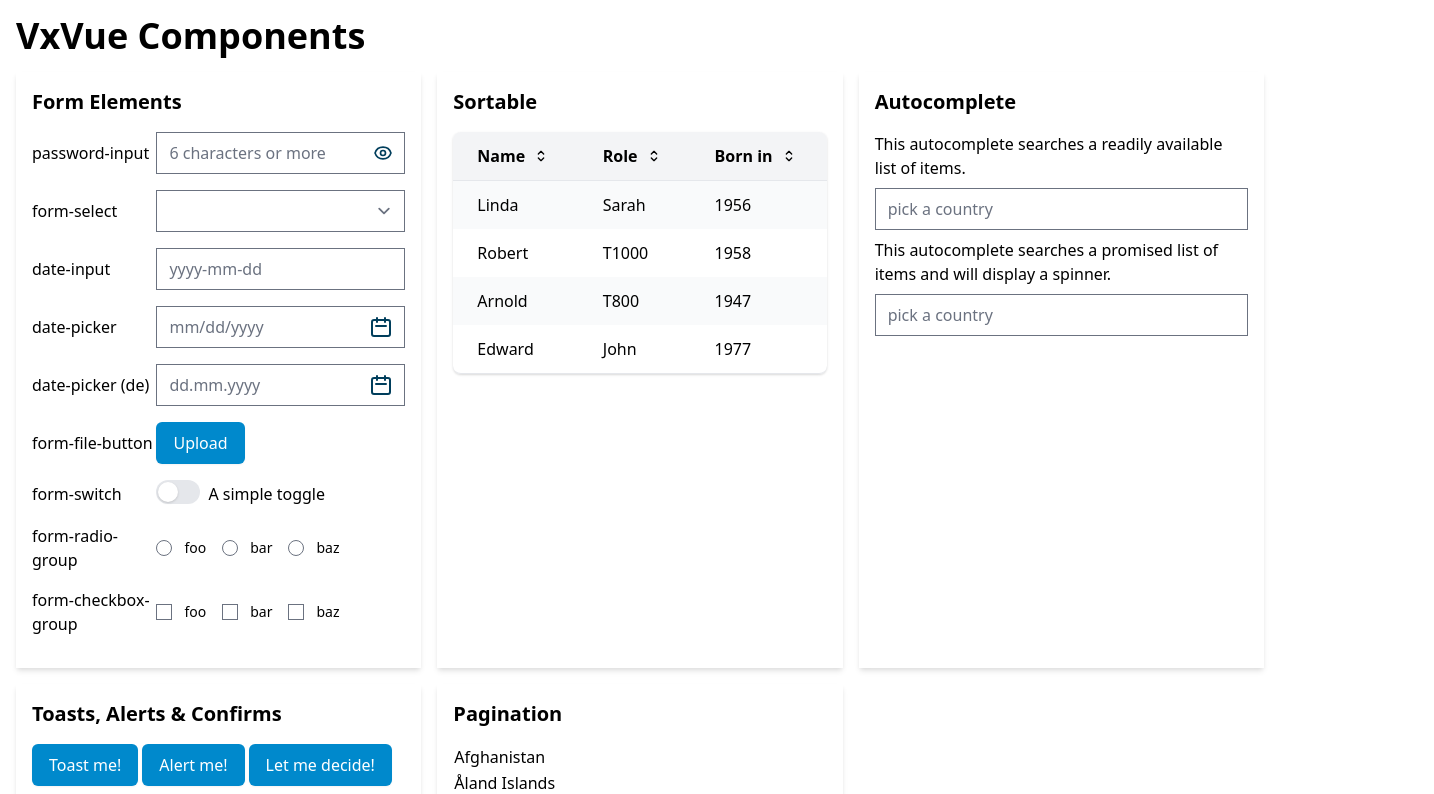
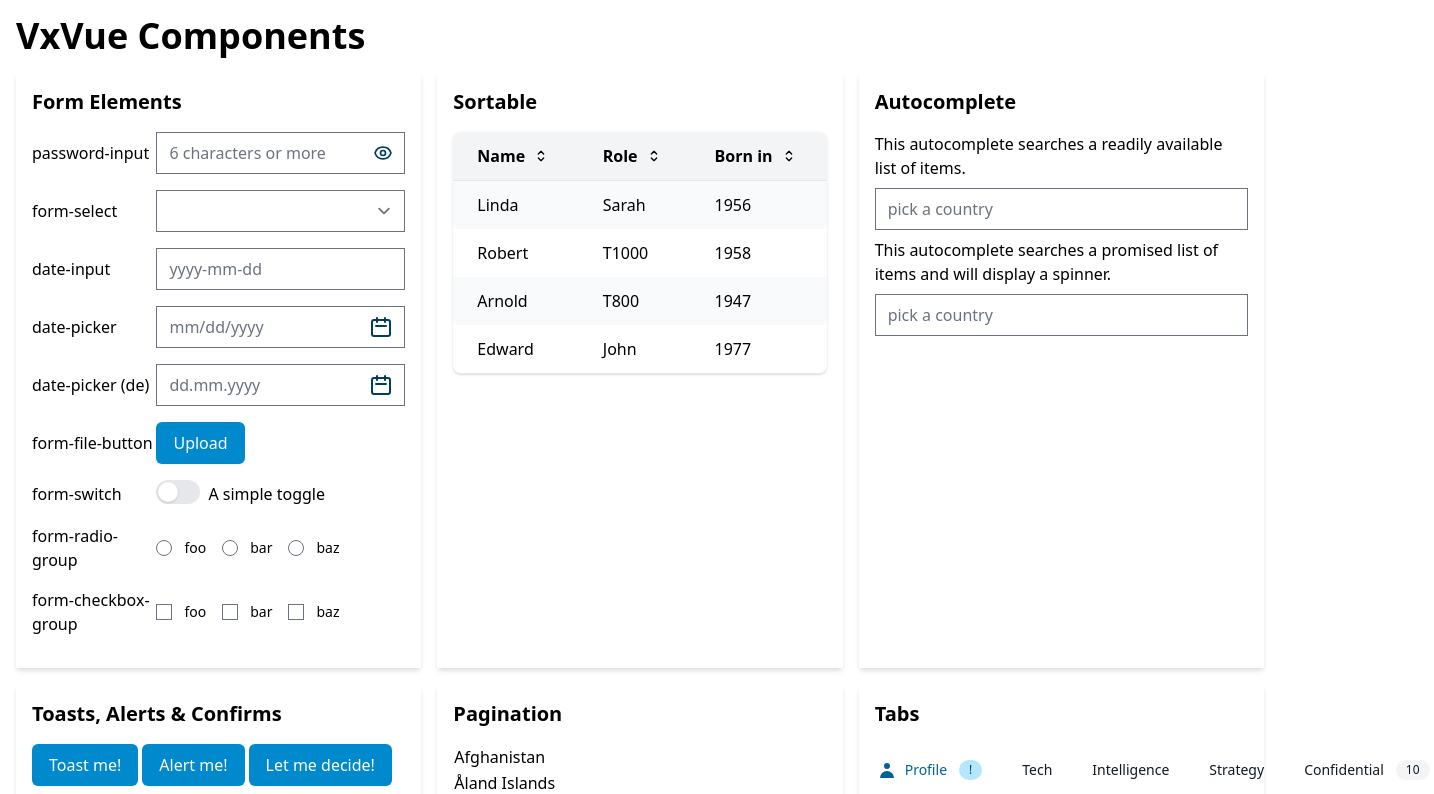
Before and after one commit to Vectrex/vxVue, a Vue app: page / in a window 1280 px wide. Shown: the top 794 px of the page, 1434 px wide, since content can reach past the window. Built offline with nearby package versions, Linux system fonts and the light colour scheme.

Commit message:
Added a tabs component (changed name from tab.vue to tabs.vue)

```diff
--- a/src/App.vue
+++ b/src/App.vue
@@ -12,6 +12,7 @@
   import Alert from './components/alert.vue';
   import MessageToast from './components/message-toast.vue';
   import Pagination from './components/pagination.vue';
+  import Tabs from './components/tabs.vue';
 </script>
 
 <script>
@@ -48,7 +49,17 @@
           active: false,
           title: 'You got toasted!'
         },
-        alert: {}
+        alert: {},
+        tabs: {
+          items: [
+            { name: 'Profile', badge: '!', icon: '<svg xmlns="http://www.w3.org/2000/svg" class="h-5 w-5" viewBox="0 0 20 20" fill="currentColor"><path fill-rule="evenodd" d="M10 9a3 3 0 100-6 3 3 0 000 6zm-7 9a7 7 0 1114 0H3z" clip-rule="evenodd" /></svg>' },
+            { name: 'Tech' },
+            { name: 'Intelligence', disabled: true },
+            { name: 'Strategy' },
+            { name: 'Confidential', disabled: true, badge: '10' }
+          ],
+          activeIndex: 0
+        }
       }
     },
     computed: {
@@ -230,6 +241,11 @@
         />
       </div>
     </div>
+
+    <div class="p-4 shadow-md">
+      <h2 class="text-xl font-bold mb-4">Tabs</h2>
+      <tabs :items="tabs.items" v-model:active-index="tabs.activeIndex" />
+    </div>
   </div>
 
   <alert ref="alert" :buttons="alert.buttons">
--- a/src/components/tab.vue
+++ /dev/null
@@ -1,67 +0,0 @@
-<template>
-  <div>
-    <ul class="tab" :class="{ 'tab-block': block }" v-if="items.length">
-      <li
-          v-for="(item, ndx) in items"
-          v-bind:key="ndx"
-          class="tab-item"
-          :class="{ active: activeIndex === ndx }"
-      >
-        <a :data-badge="item.badge" @click="itemOnClick(item)" :class="{ disabled: item.disabled }">{{ item.name }}</a>
-      </li>
-      <li v-if="hasActionSlot" class="tab-item tab-action">
-        <slot name="action"/>
-      </li>
-    </ul>
-  </div>
-</template>
-
-<script>
-export default {
-  name: 'tab',
-  emits: ['update:active-index'],
-  props: {
-    items: {
-      type: Array,
-      default: () => ([])
-    },
-    activeIndex: {
-      type: Number,
-      default: 0
-    },
-    block: {
-      type: Boolean,
-      default: false
-    }
-  },
-
-  data() {
-    return {
-      activeTab: {}
-    };
-  },
-
-  computed: {
-    hasActionSlot() {
-      return !!this.$slots.action;
-    }
-  },
-
-  created() {
-    this.activeTab = this.items[this.activeIndex] || {};
-  },
-  watch: {
-    activeIndex(newVal) {
-      this.activeTab = this.items[newVal] || {};
-    },
-  },
-  methods: {
-    itemOnClick(item) {
-      if (!item.disabled) {
-        this.activeTab = item;
-        this.$emit('update:active-index', this.items.indexOf(item));
-      }
-    }
-  }
-}
-</script>
--- /dev/null
+++ b/src/components/tabs.vue
@@ -0,0 +1,88 @@
+<template>
+  <div class="sm:hidden">
+    <form-select :options="selectOptions" :model-value="activeIndex" @update:model-value="$emit('update:activeIndex', $event)" class="w-full" />
+  </div>
+  <div class="hidden sm:block">
+    <div class="border-b border-gray-200">
+      <nav class="-mb-px flex space-x-8" aria-label="Tabs">
+        <a v-for="item in items"
+           :key="item.name"
+           href="#"
+           @click.prevent="itemOnClick(item)"
+           :class="[
+              activeTab === item ? 'border-vxvue-500 text-vxvue-600' : 'border-transparent text-gray-900 hover:text-gray-700 hover:border-gray-300',
+              item.disabled ? 'cursor-not-allowed text-gray-400 hover:border-transparent' : '',
+              'group inline-flex items-center py-4 px-1 border-b-4 font-medium text-sm',
+           ]"
+           :aria-current="activeTab === item ? 'page' : undefined"
+        >
+          <!-- icon  -->
+
+          <span v-if="item.icon" v-html="item.icon" class="-ml-0.5 mr-2 h-5 w-5"/>
+
+          <span>{{ item.name }}</span>
+
+          <!-- badge -->
+          <span v-if="item.badge"
+            :class="[
+              activeTab === item ? 'bg-vxvue-50 text-vxvue-700' : 'bg-gray-200 text-gray-900',
+              item.disabled ? 'bg-gray-100 text-gray-400' : '',
+              'hidden ml-3 py-0.5 px-2.5 rounded-full text-xs font-medium md:inline-block'
+            ]"
+          >{{ item.badge }}</span>
+        </a>
+      </nav>
+    </div>
+  </div>
+</template>
+
+<script>
+import FormSelect from "./formelements/form-select.vue";
+
+export default {
+  name: 'tabs',
+  components: {FormSelect},
+  emits: ['update:active-index'],
+  props: {
+    items: {
+      type: Array,
+      default: () => ([])
+    },
+    activeIndex: {
+      type: Number,
+      default: 0
+    }
+  },
+
+  data() {
+    return {
+      activeTab: {}
+    };
+  },
+
+  computed: {
+    selectOptions () {
+      let options = [];
+      this.items.forEach((item, ndx) => { if(!item.disabled) {options.push( { label: item.name, key: ndx })}});
+      return options;
+    }
+  },
+
+  created() {
+    this.activeTab = this.items[this.activeIndex] || {};
+  },
+  watch: {
+    activeIndex(newVal) {
+      this.activeTab = this.items[newVal] || {};
+    },
+  },
+  methods: {
+    itemOnClick(item) {
+      if (!item.disabled) {
+        this.activeTab = item;
+        this.$emit('update:active-index', this.items.indexOf(item));
+      }
+    }
+  }
+}
+</script>
```
Also changed, not shown: 1 other file (tests, documents, lock files or other folders).
